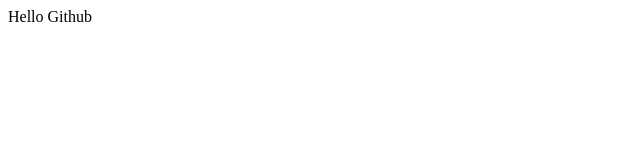
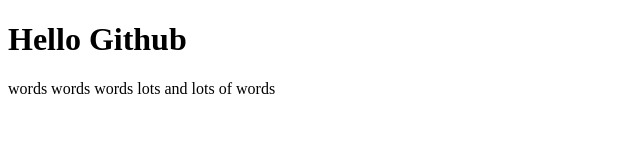
Before and after one commit to Lissyweakley/Lissyweakley.github.io, a plain HTML site: page index.html in a window 1280 px wide. Shown: the whole page, without its empty margins (0-640 px from the left). Drawn offline with Linux system fonts and the light colour scheme.

Commit message:
added text

```diff
--- a/index.html
+++ b/index.html
@@ -5,7 +5,9 @@
 	<title>Document</title>
 </head>
 <body>
-<h>Hello Github</h>
+<h1>Hello Github</h1>
+
+<p>words words words lots and lots of words</p>
 
 </body>
 </html>
```
